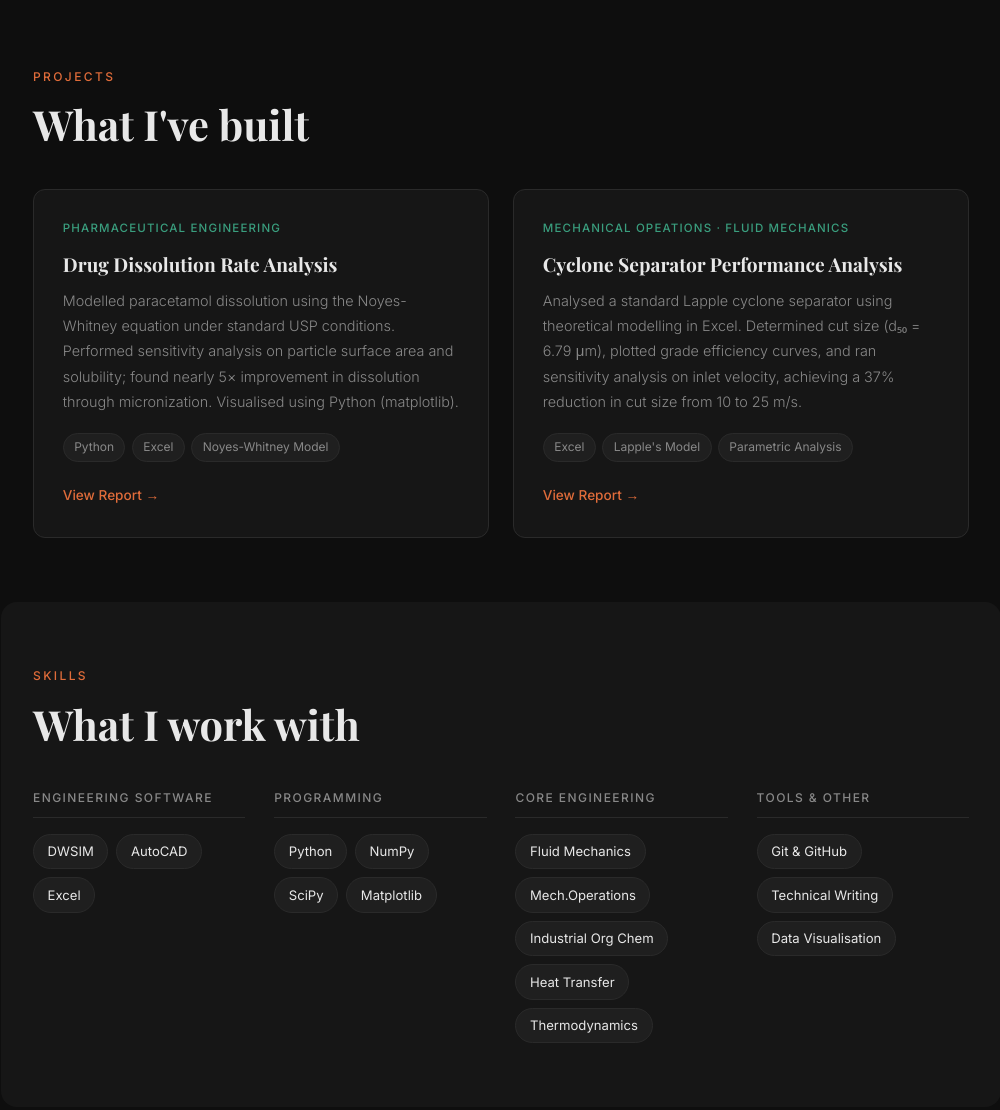
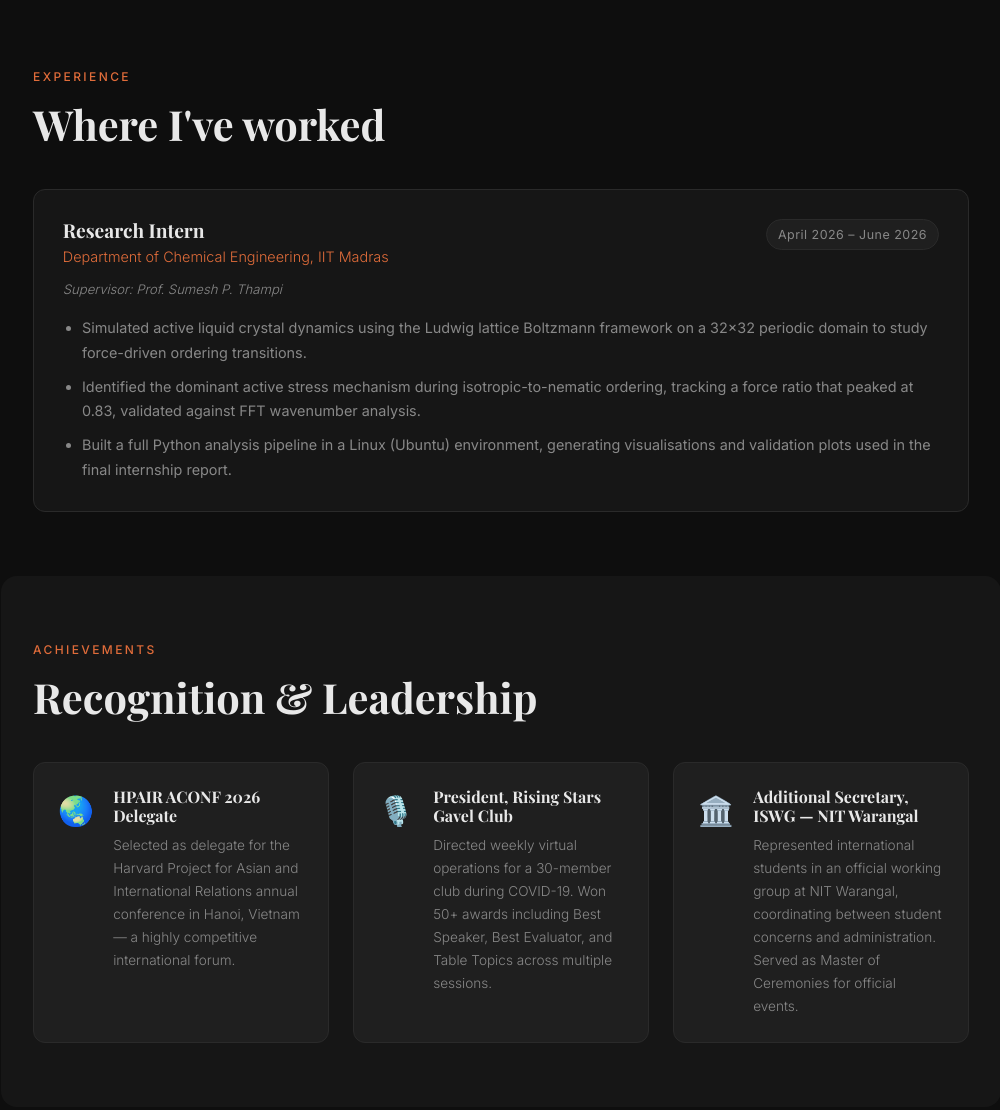
Before and after one commit to Suriya13-sys/suriya-portfolio, a plain HTML site: page index.html in a window 1280 px wide. Shown: the part 1365-2475 px from the top of the page, without its empty margins (139-1139 px from the left). Drawn offline with nearby package versions, Linux system fonts and the light colour scheme; a web font is replaced by a local one.

Commit message:
add experience and achievments sections

```diff
--- a/index.html
+++ b/index.html
@@ -16,6 +16,8 @@
     <div class="nav-logo">Suriya <span>M.J</span></div>
     <ul class="nav-links">
       <li><a href="#about">About</a></li>
+      <li><a href="#experience">Experience</a></li>
+      <li><a href="#achievements">Achievements</a></li>
       <li><a href="#projects">Projects</a></li>
       <li><a href="#skills">Skills</a></li>
       <li><a href="#contact">Contact</a></li>
@@ -27,7 +29,7 @@
     <div class="hero-content">
       <p class="hero-tag">Chemical Engineering · NIT Warangal</p>
       <h1>Hi, I'am <span>Suriya M.J</span></h1>
-      <p class="hero-sub">2nd year ChemE student building things at the intersection of engineering and computation.</p>
+      <p class="hero-sub">3rd year ChemE student building things at the intersection of engineering and computation.</p>
       <div class="hero-buttons">
         <a href="#projects" class="btn-primary">View Projects</a>
         <a href="#contact" class="btn-outline">Contact Me</a>
@@ -44,11 +46,69 @@
         <div class="photo-placeholder">S</div>
       </div>
       <div class="about-text">
-        <p>I'm a second-year Chemical Engineering student at NIT Warangal, passionate about a wide range of chemical engineering domains, from separation processes and heat transfer to pharmaceutical engineering, oil & gas, sustainable chemical processes, and industrial manufacturing.</p>
+        <p>I'm a third-year Chemical Engineering student at NIT Warangal, passionate about a wide range of chemical engineering domains, from separation processes and heat transfer to pharmaceutical engineering, oil & gas, sustainable chemical processes, and industrial manufacturing.</p>
         <p>Outside of academics, I enjoy working on personal projects that blend chemical engineering fundamentals with programming, whether that's simulating unit operations or visualising data.</p>
         <p>I'm actively looking for internship opportunities across process design, fluid mechanics, sustainable chemical processes, or any domain where engineering fundamentals meet real industrial challenges.</p>
-        <a href="Suriya_MJ_Chemical_Engineering_NITW_CV.pdf" class="btn-outline" id="resume-btn">Download Resume</a>
+        <a href="Suriya_MJ_ChemEng_Resume.pdf" class="btn-outline" id="resume-btn">Download Resume</a>
       </div>
+    </div>
+  </section>
+
+  <!-- EXPERIENCE -->
+  <section id="experience">
+    <p class="section-label">Experience</p>
+    <h2>Where I've worked</h2>
+    <div class="experience-list">
+
+      <div class="exp-card">
+        <div class="exp-header">
+          <div>
+            <h3>Research Intern</h3>
+            <p class="exp-org">Department of Chemical Engineering, IIT Madras</p>
+          </div>
+          <span class="exp-date">April 2026 – June 2026</span>
+        </div>
+        <p class="exp-supervisor">Supervisor: Prof. Sumesh P. Thampi</p>
+        <ul class="exp-bullets">
+          <li>Simulated active liquid crystal dynamics using the Ludwig lattice Boltzmann framework on a 32×32 periodic domain to study force-driven ordering transitions.</li>
+          <li>Identified the dominant active stress mechanism during isotropic-to-nematic ordering, tracking a force ratio that peaked at 0.83, validated against FFT wavenumber analysis.</li>
+          <li>Built a full Python analysis pipeline in a Linux (Ubuntu) environment, generating visualisations and validation plots used in the final internship report.</li>
+        </ul>
+      </div>
+
+    </div>
+  </section>
+
+  <!-- ACHIEVEMENTS -->
+  <section id="achievements">
+    <p class="section-label">Achievements</p>
+    <h2>Recognition & Leadership</h2>
+    <div class="achievements-grid">
+
+      <div class="achievement-card">
+        <span class="achievement-icon">🌏</span>
+        <div>
+          <h3>HPAIR ACONF 2026 Delegate</h3>
+          <p>Selected as delegate for the Harvard Project for Asian and International Relations annual conference in Hanoi, Vietnam — a highly competitive international forum.</p>
+        </div>
+      </div>
+
+      <div class="achievement-card">
+        <span class="achievement-icon">🎙️</span>
+        <div>
+          <h3>President, Rising Stars Gavel Club</h3>
+          <p>Directed weekly virtual operations for a 30-member club during COVID-19. Won 50+ awards including Best Speaker, Best Evaluator, and Table Topics across multiple sessions.</p>
+        </div>
+      </div>
+
+      <div class="achievement-card">
+        <span class="achievement-icon">🏛️</span>
+        <div>
+          <h3>Additional Secretary, ISWG — NIT Warangal</h3>
+          <p>Represented international students in an official working group at NIT Warangal, coordinating between student concerns and administration. Served as Master of Ceremonies for official events.</p>
+        </div>
+      </div>
+
     </div>
   </section>
 
--- a/style.css
+++ b/style.css
@@ -484,3 +484,112 @@ footer {
   }
 
 }
+
+/* ── EXPERIENCE ── */
+#experience { background: var(--bg); }
+
+.experience-list { display: flex; flex-direction: column; gap: 1.5rem; }
+
+.exp-card {
+  background: var(--surface);
+  border: 1px solid var(--border);
+  border-radius: 0.75rem;
+  padding: 1.8rem;
+  transition: border-color 0.25s, transform 0.25s;
+}
+.exp-card:hover {
+  border-color: var(--accent);
+  transform: translateY(-3px);
+}
+
+.exp-header {
+  display: flex;
+  justify-content: space-between;
+  align-items: flex-start;
+  margin-bottom: 0.5rem;
+  gap: 1rem;
+}
+
+.exp-header h3 {
+  font-family: var(--serif);
+  font-size: 1.2rem;
+  color: var(--text);
+}
+
+.exp-org {
+  font-size: 0.9rem;
+  color: var(--accent);
+  margin-top: 0.2rem;
+}
+
+.exp-date {
+  font-size: 0.78rem;
+  color: var(--muted);
+  white-space: nowrap;
+  letter-spacing: 0.04em;
+  padding: 0.25rem 0.7rem;
+  background: var(--surface2);
+  border: 1px solid var(--border);
+  border-radius: 2rem;
+  flex-shrink: 0;
+}
+
+.exp-supervisor {
+  font-size: 0.82rem;
+  color: var(--muted);
+  margin-bottom: 1rem;
+  font-style: italic;
+}
+
+.exp-bullets {
+  padding-left: 1.2rem;
+  display: flex;
+  flex-direction: column;
+  gap: 0.6rem;
+}
+.exp-bullets li {
+  font-size: 0.9rem;
+  color: var(--muted);
+  line-height: 1.7;
+}
+
+/* ── ACHIEVEMENTS ── */
+#achievements { background: var(--surface); border-radius: 1rem; }
+
+.achievements-grid {
+  display: grid;
+  grid-template-columns: repeat(auto-fill, minmax(280px, 1fr));
+  gap: 1.5rem;
+}
+
+.achievement-card {
+  background: var(--surface2);
+  border: 1px solid var(--border);
+  border-radius: 0.75rem;
+  padding: 1.5rem;
+  display: flex;
+  gap: 1.2rem;
+  align-items: flex-start;
+  transition: border-color 0.25s, transform 0.25s;
+}
+.achievement-card:hover {
+  border-color: var(--accent);
+  transform: translateY(-3px);
+}
+
+.achievement-icon {
+  font-size: 1.8rem;
+  flex-shrink: 0;
+}
+
+.achievement-card h3 {
+  font-family: var(--serif);
+  font-size: 1rem;
+  color: var(--text);
+  margin-bottom: 0.5rem;
+}
+
+.achievement-card p {
+  font-size: 0.85rem;
+  line-height: 1.7;
+}
```
Also changed, not shown: 2 other files.
